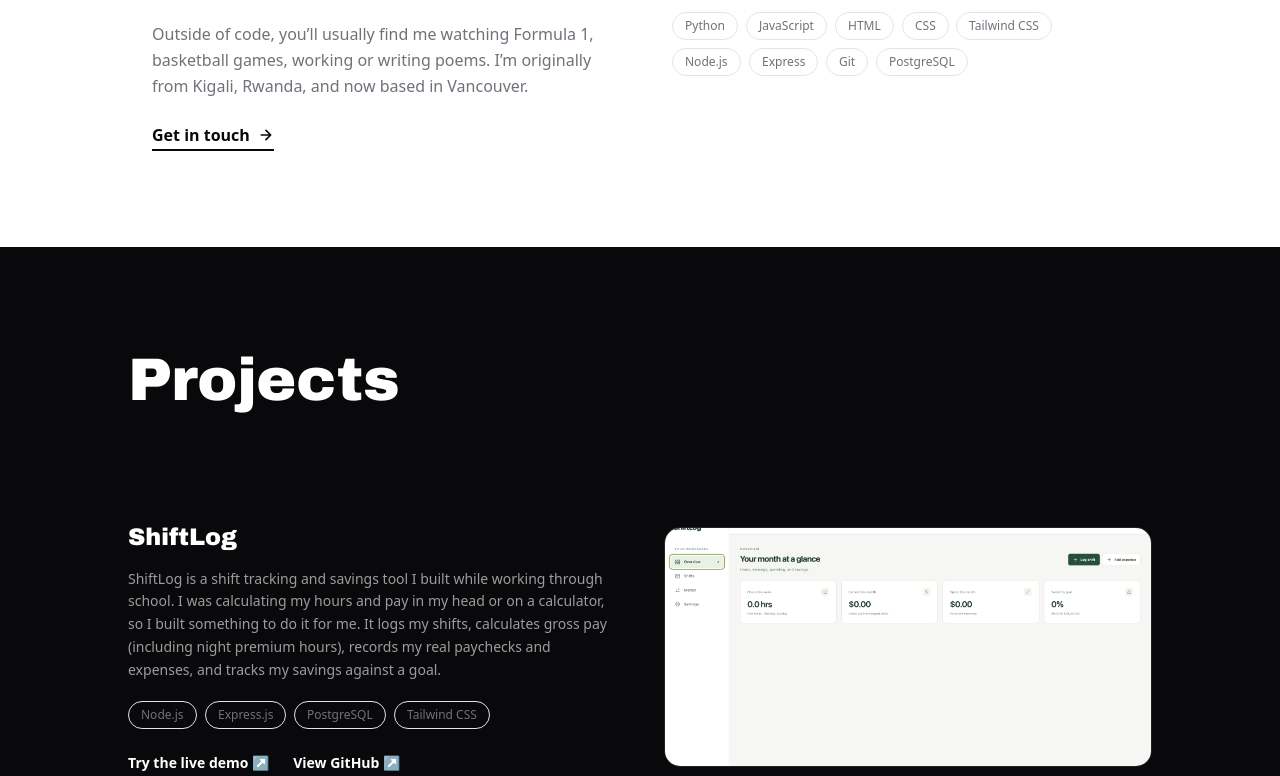
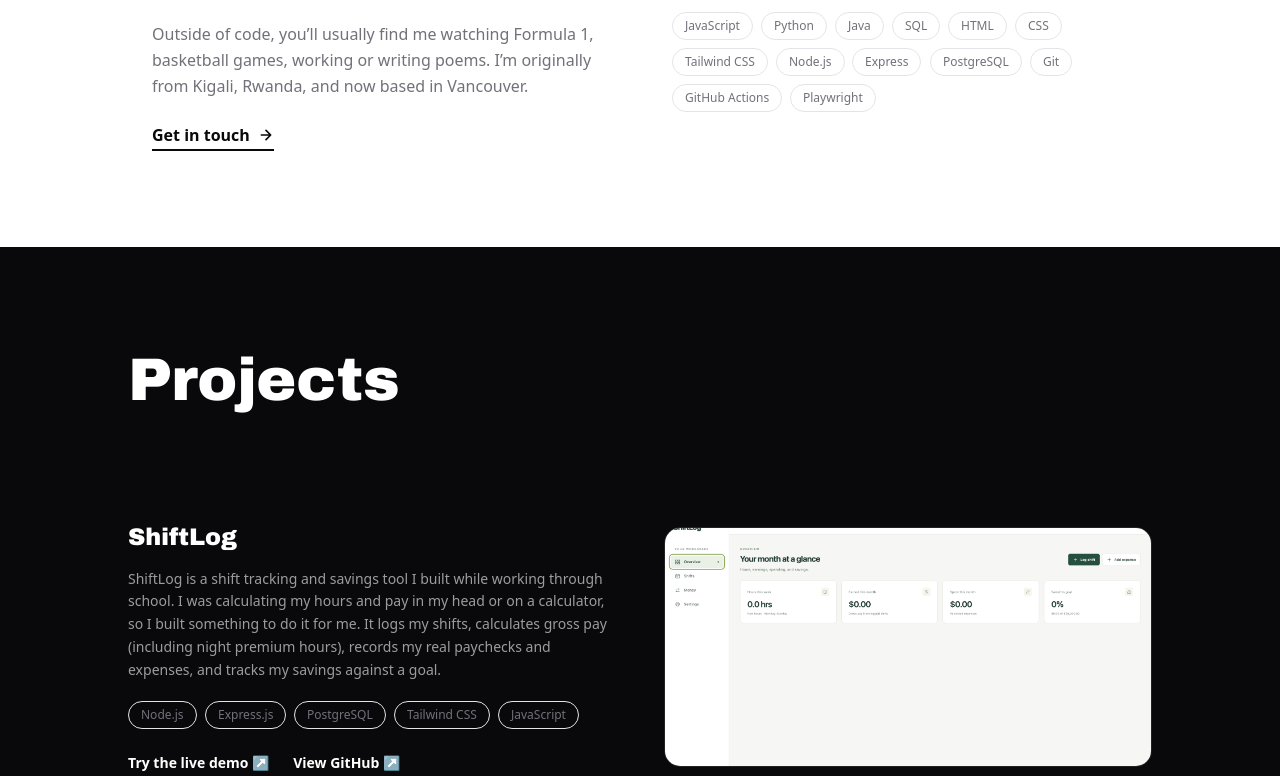
Before and after one commit to bayingana55/kelly-bayingana-portfolio, a plain HTML site: page index.html in a window 1280 px wide. Shown: the part 1351-2127 px from the top of the page. Drawn offline with Linux system fonts and the light colour scheme.

Commit message:
Update profile skills

```diff
--- a/index.html
+++ b/index.html
@@ -289,15 +289,19 @@
               Skills & tools
             </p>
             <div class="flex flex-wrap gap-2">
+              <span class="skill-tag">JavaScript</span>
               <span class="skill-tag">Python</span>
-              <span class="skill-tag">JavaScript</span>
+              <span class="skill-tag">Java</span>
+              <span class="skill-tag">SQL</span>
               <span class="skill-tag">HTML</span>
               <span class="skill-tag">CSS</span>
               <span class="skill-tag">Tailwind CSS</span>
               <span class="skill-tag">Node.js</span>
               <span class="skill-tag">Express</span>
+              <span class="skill-tag">PostgreSQL</span>
               <span class="skill-tag">Git</span>
-              <span class="skill-tag">PostgreSQL</span>
+              <span class="skill-tag">GitHub Actions</span>
+              <span class="skill-tag">Playwright</span>
             </div>
           </div>
         </div>
@@ -344,6 +348,7 @@
                 <span class="skill-tag">Express.js</span>
                 <span class="skill-tag">PostgreSQL</span>
                 <span class="skill-tag">Tailwind CSS</span>
+                <span class="skill-tag">JavaScript</span>
               </div>
               <div class="flex gap-6 mt-2">
                 <a
```
